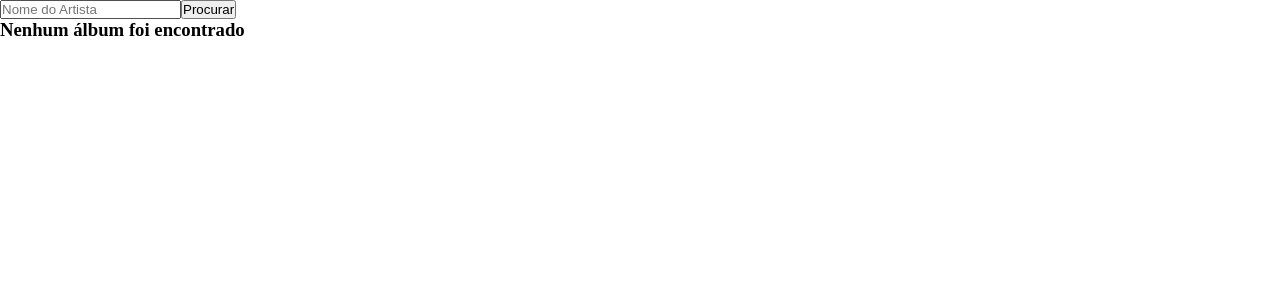
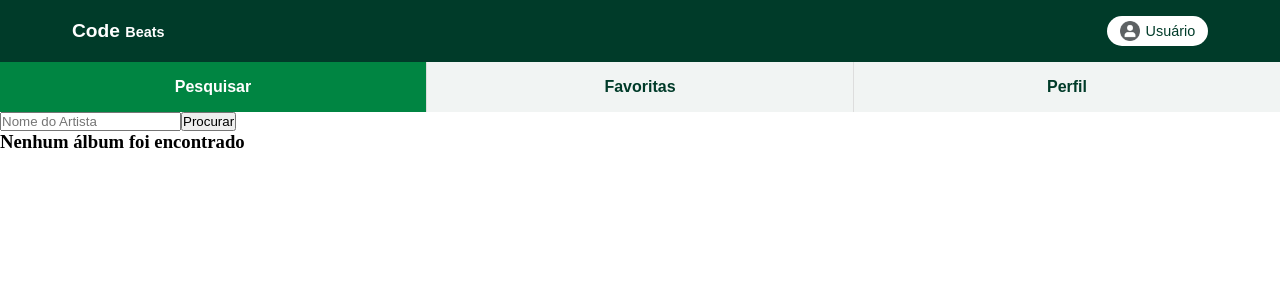
Before and after one commit to chapetta/code-beats, a React (Vite) app: page /search in a window 1280 px wide. Shown: the top 300 px of the page. Built offline with nearby package versions, Linux system fonts and the light colour scheme.

Commit message:
feat: implementando o header nas paginas

```diff
--- a/src/components/Favorites.tsx
+++ b/src/components/Favorites.tsx
@@ -1,6 +1,9 @@
+import { Header } from "./Header";
+
 export function Favorites() {
   return (
     <div>
+      <Header />
       Favorites
     </div>
   )
--- a/src/components/Login.tsx
+++ b/src/components/Login.tsx
@@ -24,6 +24,7 @@ export default function Login() {
 
   return (
     <>
+
       {isLoading ? <Loading /> :
         <div>
           <input
--- a/src/components/Profile.tsx
+++ b/src/components/Profile.tsx
@@ -1,6 +1,9 @@
+import { Header } from "./Header";
+
 export function Profile() {
   return (
     <div>
+      <Header />
       Profile
     </div>
   )
--- a/src/components/Search.tsx
+++ b/src/components/Search.tsx
@@ -6,6 +6,7 @@
     import { Link } from "react-router-dom";
     import { useContext } from "react";
     import { MusicContext } from "../context/MusicContext";
+import { Header } from "./Header";
 
     export default function Search () {
       const [inputValue, setInputValue ] = useState<string>('')
@@ -29,6 +30,7 @@
 
       return (
         <div>
+          <Header />
           {isLoading ? (
             <Loading />
           ) : (
```
